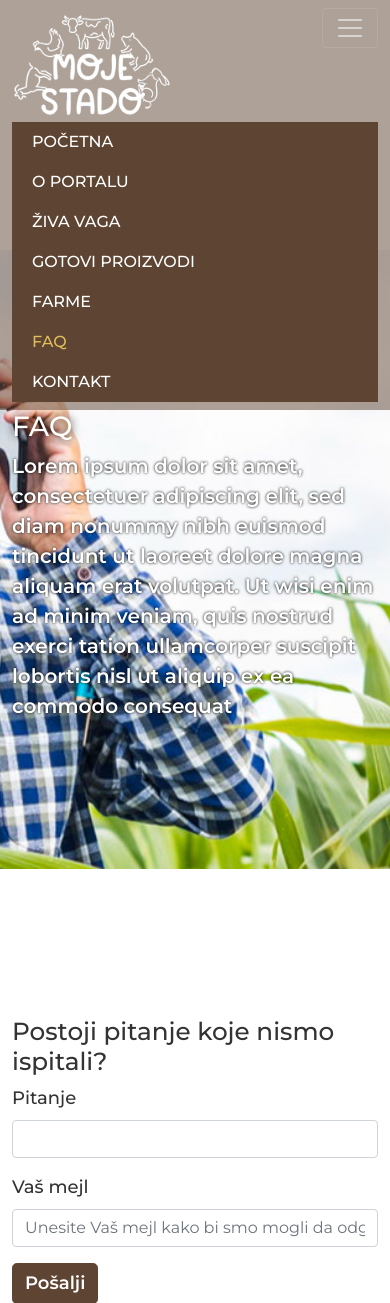
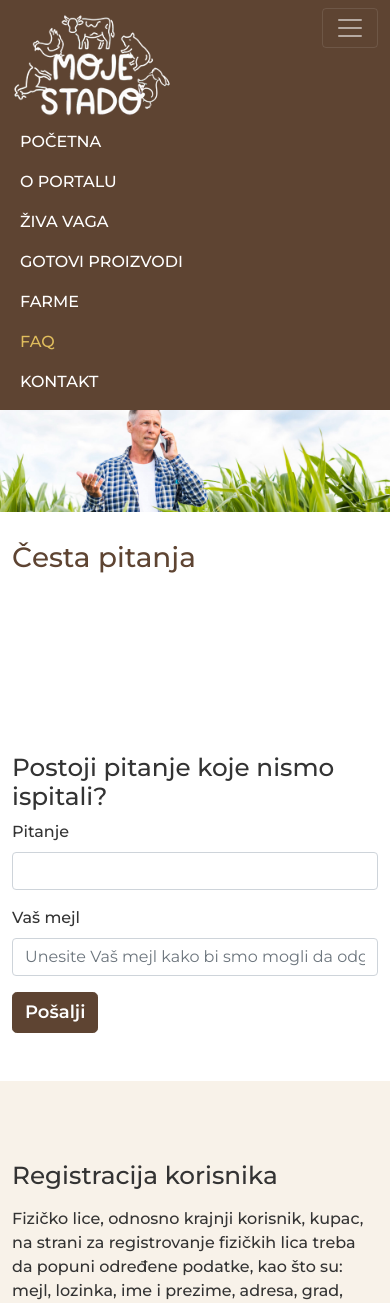
Before and after one commit to miiihaaas/MojeStado, a Flask app: page /faq in a window 390 px wide, after a click that opens the changed part. Shown: the part 34-1337 px from the top of the page. Run offline with Flask 3, Linux system fonts and the light colour scheme; data that the repository does not hold is empty; parts of the project's set-up code (start-up, migrations or seed data) failed here and were passed over; some libraries are stand-ins or nearby versions.

Commit message:
Miki-Dopune-2

```diff
--- a/mojestado/static/css/style.css
+++ b/mojestado/static/css/style.css
@@ -72,6 +72,13 @@ header.hero .navbar-nav .nav-link:focus, header.hero .navbar-nav .nav-link:hover
 .home-hero-txt { color:#fff; font-weight: 600; text-shadow: 0 0 3px #000; font-size: 20px; }
 .more-button { display: block; width: fit-content; padding: 5px 50px; margin-top: 100px; margin-bottom: 50px; }
 .navbar-nav.main-menu .nav-item a { font-size: 16px; color: #fff; }
+.navbar { transition: all 0.5s ease; ; }
+.shrink .navbar { position: fixed; top: -100px; width: 100%; z-index: 9999; animation: slideDown 0.5s forwards; }
+.shrink .top-bar { display: none; }
+.shrink .navbar .navbar-brand img { width: 100px; height: auto; }
+.shrink nav.navbar-dark { background-color: rgba(94, 68, 50, 0.9); }
+.shrink header.hero .navbar .container { align-items: center; }
+@keyframes slideDown { from { top: -100px; } to { top: 0; }}
 
 section.zivavaga { background-color: #f8f2e9; padding: 50px 0; }
 .section-title { font-size: 48px; font-weight: 700; color: #5e4432; }
@@ -217,10 +224,20 @@ footer.footer .copyright { color: #e0bd5d; font-size: 12px; padding-top: 30px; }
 @media (max-width: 992px) {
     .top-bar .navbar-nav { flex-direction: row; }
     .slick-track { height: 150px; }
-    .navbar-collapse.collapse.show { background-color: #5e4432; }
+    nav.navbar .collapsing { margin: 0 -12px; background-color: #5e4432; }
+    .navbar-collapse.collapse { background-color: #5e4432; margin: 0 -12px; }
     header.hero .navbar-nav .nav-link:focus, header.hero .navbar-nav .nav-link:hover, header.hero .navbar-nav .nav-link.active { border-bottom: none; color: #e0bd5d; }
 }
 @media (max-width: 767px) {
+    body { font-size: 16px; }
+    body:not(.main\.home) nav.navbar-dark { background-color: #5e4432; }
+    section.page-hero { background-position-y: 160px; background-size: contain; padding-bottom: 0; }
+    section.page-hero .container .row > .col-md-6 { margin-top: 26%; padding-top: 30px; /*background-color: #f8f2e9;*/ }
+    section.page-hero .container .row > .col-md-6 .wht-text { color: #5e4432; text-shadow: none; }
+    section.page-hero .container .row > .col-md-6 .home-hero-txt { color: #5e4432; text-shadow: none; }
+    .home-hero-txt { font-size: 16px; }
+    .row.moboverflow { background-color: #f8f2e9; }
+    .home-hero-txt { margin-bottom: 30px !important; }
     .slick-arrow { width: 1rem; height: 1rem; }
     .moboverflow { overflow: hidden; }
     .slick-arrow.slick-prev { left: 0; }
--- a/mojestado/templates/faq.html
+++ b/mojestado/templates/faq.html
@@ -5,10 +5,10 @@
         <div class="row">
             <div class="col-md-3"></div>
             <div class="col-md-6">
-                <h1 class="wht-text">FAQ</h1>
+                <h1 class="wht-text">Česta pitanja</h1>
                 <div class="home-hero-txt mb-5">
-                    Lorem ipsum dolor sit amet, consectetuer adipiscing elit, sed diam nonummy nibh euismod tincidunt ut laoreet dolore magna aliquam erat volutpat.
-                    Ut wisi enim ad minim veniam, quis nostrud exerci tation ullamcorper suscipit lobortis nisl ut aliquip ex ea commodo consequat
+                    <!--Lorem ipsum dolor sit amet, consectetuer adipiscing elit, sed diam nonummy nibh euismod tincidunt ut laoreet dolore magna aliquam erat volutpat.
+                    Ut wisi enim ad minim veniam, quis nostrud exerci tation ullamcorper suscipit lobortis nisl ut aliquip ex ea commodo consequat-->
                 </div>
             </div>
             <div class="col-md-3"></div>
--- a/mojestado/templates/layout.html
+++ b/mojestado/templates/layout.html
@@ -320,5 +320,19 @@
             });
             }
         </script>
+        <script>
+            window.onscroll = function() {shrinkNavbar()};
+            function shrinkNavbar() {
+                var header = document.querySelector(".hero");
+                var navbar = document.querySelector(".navbar");
+                var sticky = header.offsetHeight;
+
+                if (window.pageYOffset > sticky) {
+                    document.body.classList.add("shrink");
+                } else {
+                    document.body.classList.remove("shrink");
+                }
+            }
+        </script>
     </body>
 </html>
```
